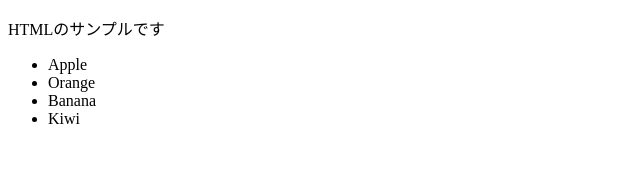
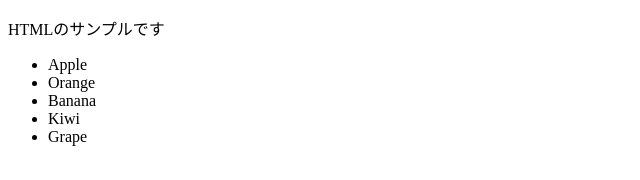
Before and after one commit to takeshi-yashiro/html-test2, a plain HTML site: page index.html in a window 1280 px wide. Shown: the full height of the page, 0-640 px from the left. Drawn offline with Linux system fonts and the light colour scheme.

Commit message:
Grape追加

```diff
--- a/index.html
+++ b/index.html
@@ -10,6 +10,7 @@
             <li>Orange</li>
             <li>Banana</li>
             <li>Kiwi</li>
+            <li>Grape</li>
         </ul>
     </body>
 </html>
```
